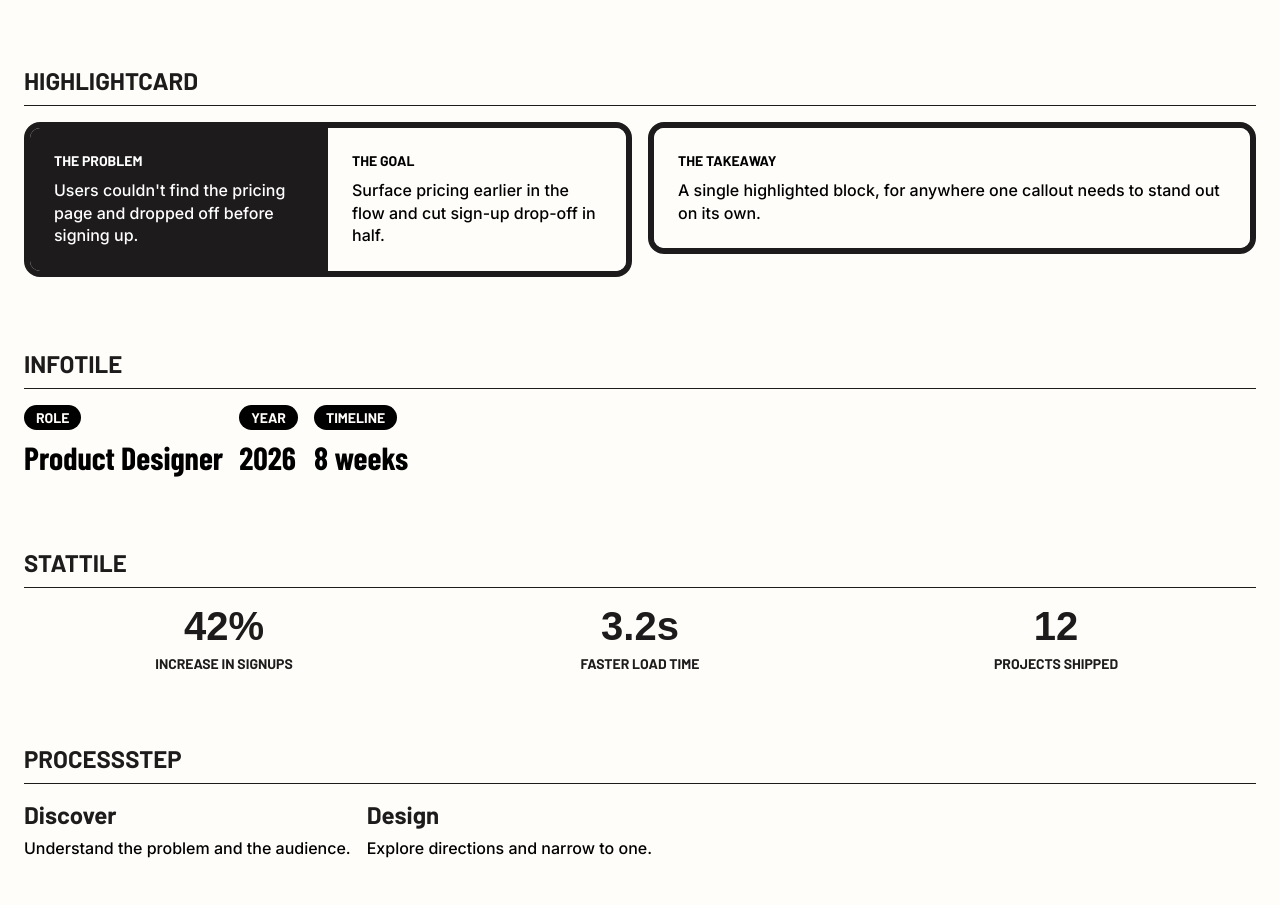
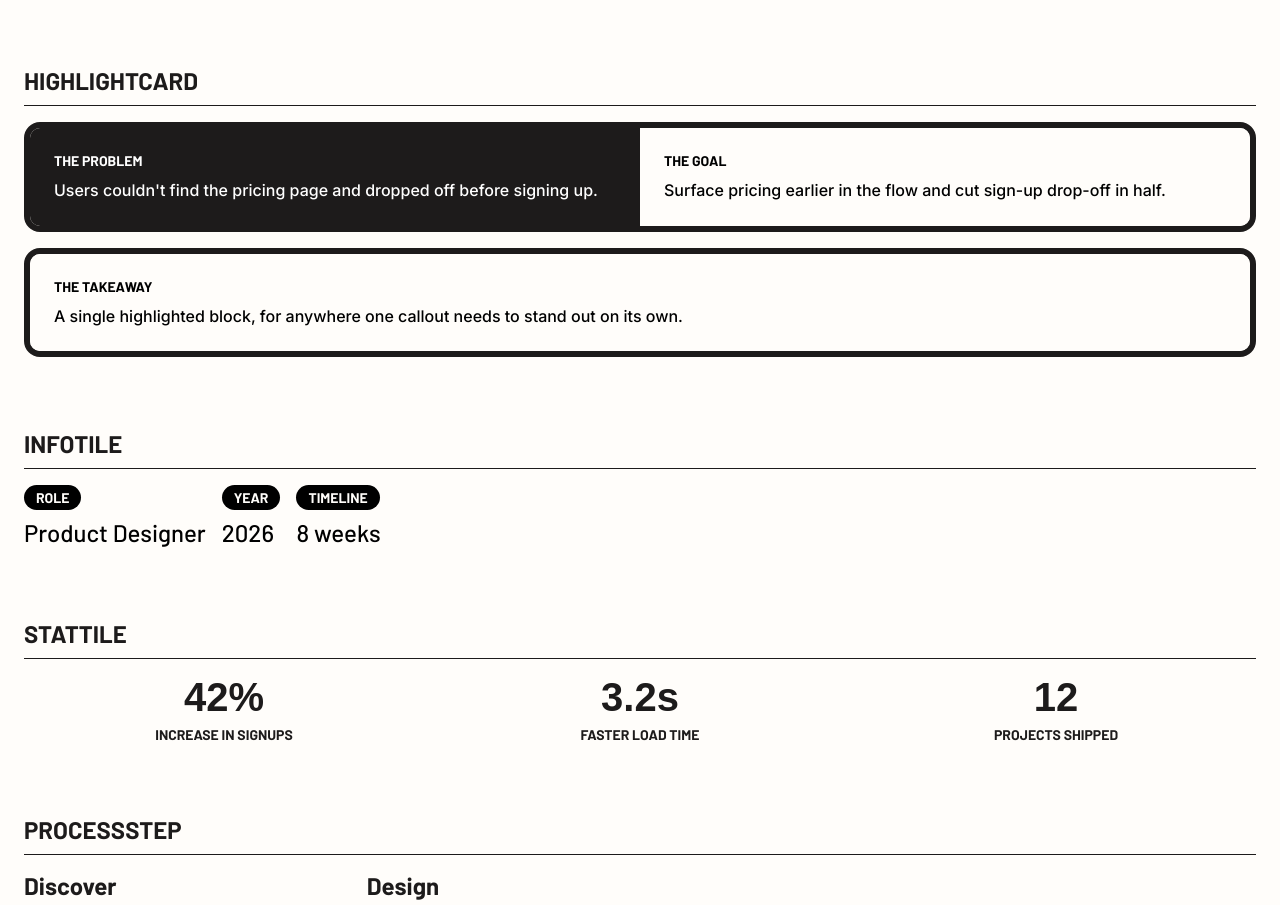
Before and after one commit to Fauxdeedle/site-portfolio, a Next.js app: page /style-guide in a window 1280 px wide. Shown: the part 4320-5225 px from the top of the page. Built offline with nearby package versions, Linux system fonts and the light colour scheme; a web font is replaced by a local one.

Commit message:
fixed highlight-card to fit to hight

```diff
--- a/components/HighlightCard.module.css
+++ b/components/HighlightCard.module.css
@@ -1,7 +1,8 @@
 .card {
   display: flex;
   align-items: stretch;
-  flex: 1 1 480px;
+  flex: 1 1 auto;
+  min-width: 480px;
   border-radius: var(--radius-lg);
   overflow: hidden;
   border: var(--stroke-heavy) solid var(--ink);
@@ -46,6 +47,7 @@
 @media (max-width: 560px) {
   .card {
     flex-direction: column;
+    min-width: 0;
   }
 
   .half {
--- a/components/InfoTile.jsx
+++ b/components/InfoTile.jsx
@@ -4,7 +4,7 @@ export default function InfoTile({ label, value, className = "", ...rest }) {
   return (
     <div className={`${styles.tile} ${className}`} {...rest}>
       <div className={styles.label}>{label}</div>
-      <div className={styles.value}>{value}</div>
+      <h4 className={styles.value}>{value}</h4>
     </div>
   );
 }
--- a/components/InfoTile.module.css
+++ b/components/InfoTile.module.css
@@ -17,8 +17,8 @@
 }
 
 .value {
-  font-family: var(--font-subhead);
-  font-weight: 700;
-  font-size: clamp(24px, 3vw, 32px);
+  font-family: var(--font-heading);
+  font-weight: var(--weight-medium);
+  font-size: var(--text-heading-md);
   color: var(--ink-black);
 }
```
